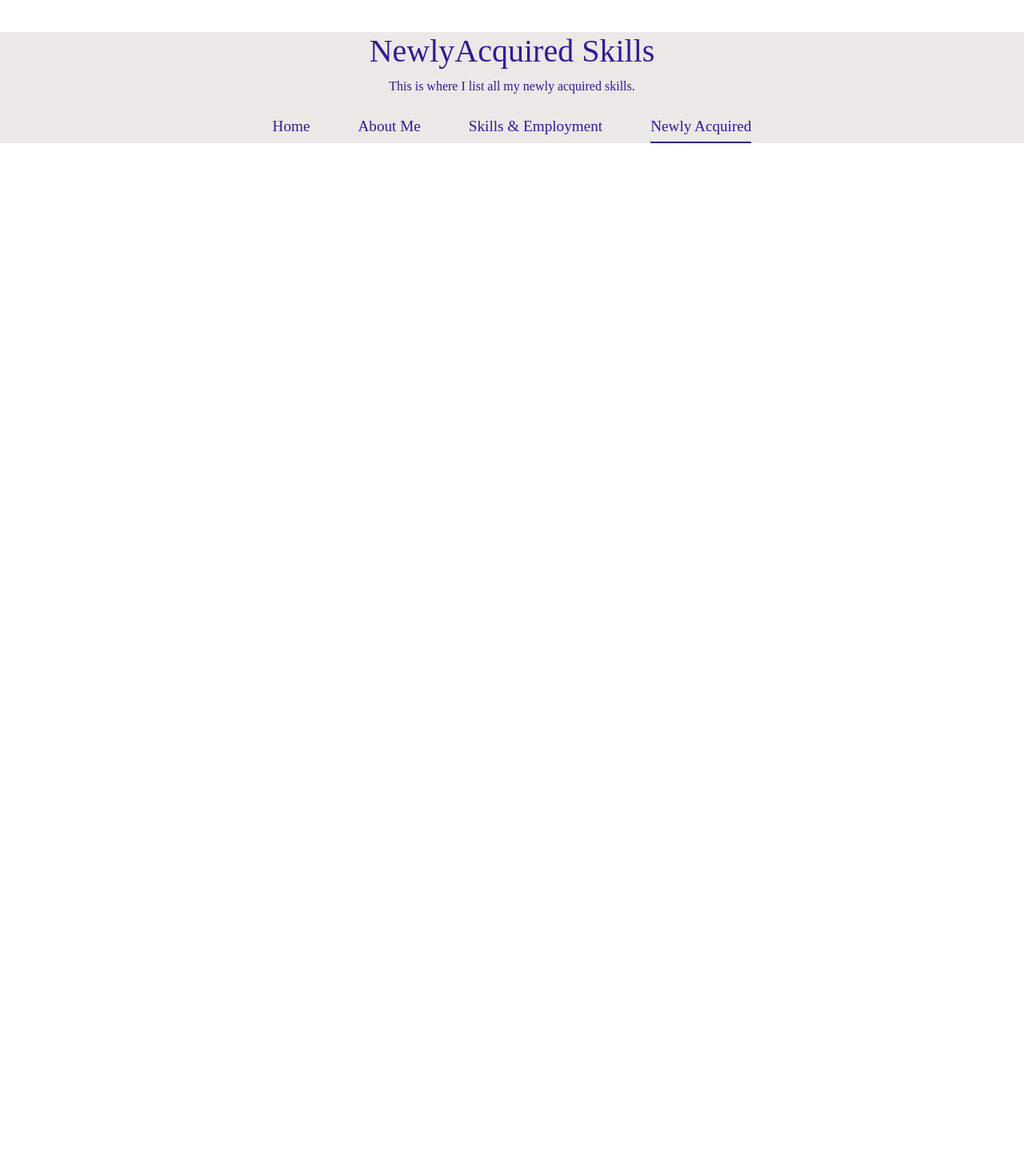
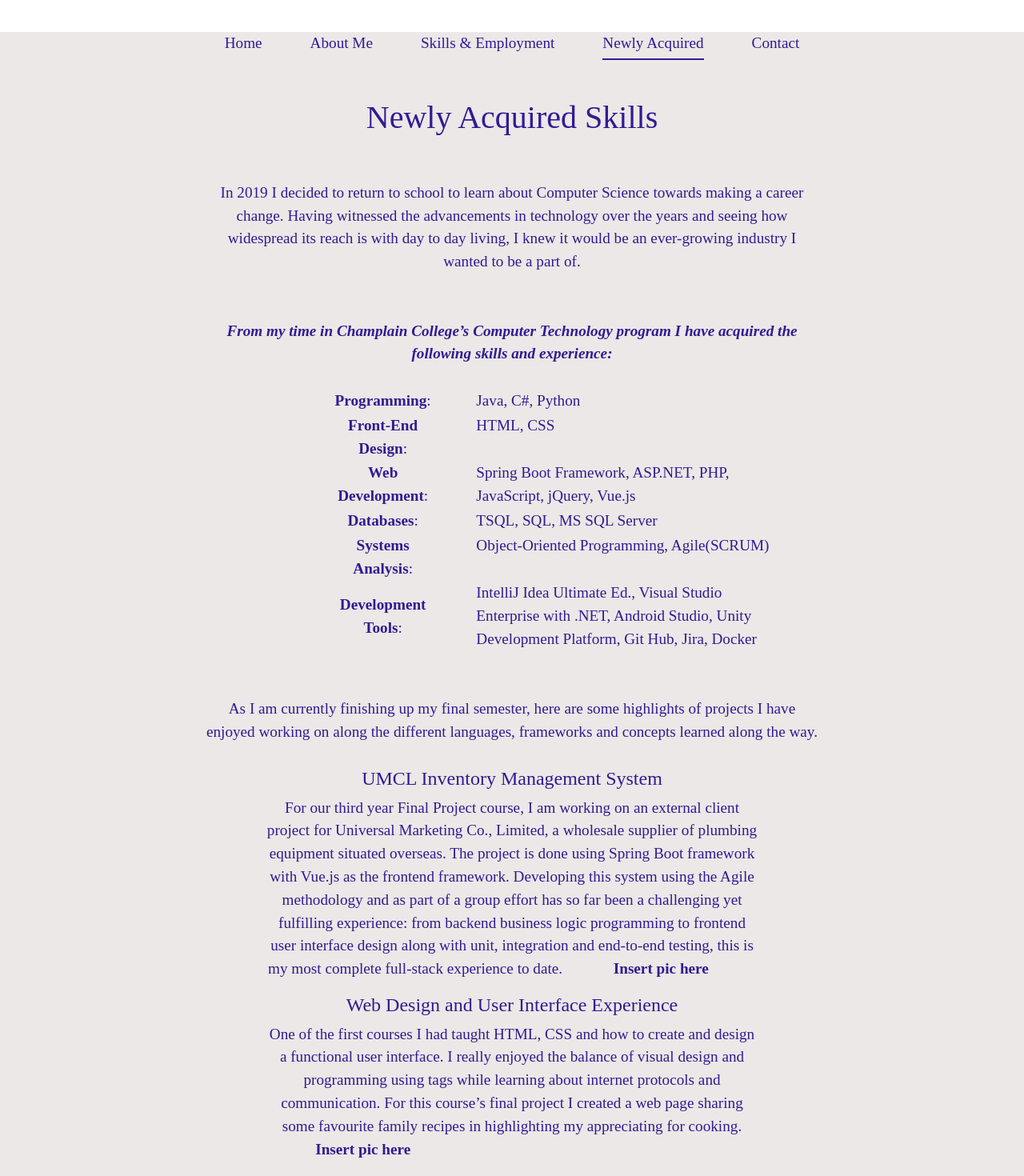
Before and after one commit to StaceyJin/portfolio_project, a Vue app: page /newlyAcquired in a window 1280 px wide. Shown: the part 20-1490 px from the top of the page at 80% size. Before the commit the page ends 800 px from the top, so only its background shows below. Built offline with nearby package versions, Linux system fonts and the light colour scheme.

Commit message:
Added contact page, content for skills and newly acquired page.

```diff
--- a/src/App.vue
+++ b/src/App.vue
@@ -1,7 +1,8 @@
 <template>
+  <navbar></navbar>
+  <br/>
+  <br/>
   <router-view/>
-  <br/>
-  <navbar></navbar>
 </template>
 
 <script>
--- a/src/components/aboutMePage.vue
+++ b/src/components/aboutMePage.vue
@@ -1,8 +1,11 @@
 <template>
     <h1>About Me</h1>
     <div>
-        Info about me...I need a better title for this page.
+        <!-- Info about me...I need a better title for this page. -->
     </div>
+    <br/>
+    <br/>
+
 </template>
 
 <script>
--- /dev/null
+++ b/src/components/contactPage.vue
@@ -0,0 +1,32 @@
+<template>
+    <h1>Contact</h1>
+    <div>
+        <!-- All my contact info. -->
+    </div>
+    <br/>
+    <br/>
+    <div class="text">
+        Additional information regarding professional experience and education, please refer to my <a href="https://www.linkedin.com/in/stacey-jin">LinkedIn</a> profile.
+        <br/>
+        Contact can also be made through my profile.
+    <br/>
+    <br/>
+        For further reference, including links to work and projects, my <u>resume</u> is available for download.
+
+    </div>
+</template>
+
+<script>
+export default{
+name: 'ContactPage'
+}
+</script>
+
+<style scoped>
+.text {
+    text-align: center;
+    margin: 0% 10% 0% 10%;
+    padding: 0% 10% 0% 10%;
+    font-size: larger;
+}
+</style>
--- a/src/components/homePage.vue
+++ b/src/components/homePage.vue
@@ -1,7 +1,7 @@
 <template>
     <h1>Portfolio Home Page</h1>
     <div>
-        introductory content here
+        <!-- introductory content here -->
     </div>
 </template>
 
--- a/src/components/navbar.vue
+++ b/src/components/navbar.vue
@@ -4,6 +4,7 @@
     <router-link :to="{ name: 'AboutMe'}">About Me</router-link>
     <router-link :to="{ name: 'Skills'}">Skills & Employment</router-link>
     <router-link :to="{ name: 'NewlyAcquired'}">Newly Acquired</router-link>
+    <router-link :to="{ name: 'Contact'}">Contact</router-link>
   </nav>
 </template>
 
--- a/src/components/newlyAcquiredPage.vue
+++ b/src/components/newlyAcquiredPage.vue
@@ -1,8 +1,110 @@
 <template>
-    <h1>NewlyAcquired Skills</h1>
+    <h1>Newly Acquired Skills</h1>
     <div>
-        This is where I list all my newly acquired skills.
+        <!-- This is where I list all my newly acquired skills. -->
     </div>
+    <br/>
+    <br/>
+    <div class = "text">
+        In 2019 I decided to return to school to learn about Computer Science towards making a career change. Having witnessed the advancements in technology over the years and seeing how widespread its reach is with day to day living, I knew it would be an ever-growing industry I wanted to be a part of.
+        <br/>
+        <br/>
+        <br/>
+        <b><i>From my time in Champlain College’s Computer Technology program I have acquired the following skills and experience:</i></b>
+        <br/>
+        <br/>
+            <table>
+                <tr>
+                    <td><b>Programming</b>:</td>
+                    <td class="left">Java, C#, Python</td>
+                </tr>
+                <tr>
+                    <td><b>Front-End Design</b>:</td>
+                    <td class="left">HTML, CSS</td>
+                </tr>
+                <tr>
+                    <td><b> Web Development</b>:</td>
+                    <td class="left">Spring Boot Framework, ASP.NET, PHP, JavaScript, jQuery, Vue.js</td>
+                </tr>
+                <tr>
+                    <td><b>Databases</b>:</td>
+                    <td class="left">TSQL, SQL, MS SQL Server</td>
+                </tr>
+                <tr>
+                    <td><b>Systems Analysis</b>:</td>
+                    <td class="left">Object-Oriented Programming, Agile(SCRUM)</td>
+                </tr>
+                <tr>
+                    <td><b>Development Tools</b>:</td>
+                    <td class="left">IntelliJ Idea Ultimate Ed., Visual Studio Enterprise with .NET, Android Studio, Unity Development Platform, Git Hub, Jira, Docker</td>
+                </tr>
+            </table>
+        <br/>
+        <br/>
+        As I am currently finishing up my final semester, here are some highlights of projects I have enjoyed working on along the different languages, frameworks and concepts learned along the way.
+
+    <br/>
+    <br/>
+    <div class = "right">
+        <h4>UMCL Inventory Management System</h4>
+
+For our third year Final Project course, I am working on an external client project for Universal Marketing Co., Limited, a wholesale supplier of plumbing equipment situated overseas. The project is done using Spring Boot framework with Vue.js as the frontend framework. Developing this system using the Agile methodology and as part of a group effort has so far been a challenging yet fulfilling experience: from backend business logic programming to frontend user interface design along with unit, integration and end-to-end testing, this is my most complete full-stack experience to date.
+
+        <p class="right">
+            <!-- <img src = "/assets/website_screencap.JPG"> -->
+            <b>Insert pic here</b>
+        </p>
+    </div>
+    <br/>
+    <br/>
+    <br/>
+    <br/>
+    <br/>
+    <br/>
+    <div class = "left">
+     <h4>Web Design and User Interface Experience</h4>
+One of the first courses I had taught HTML, CSS and how to create and design a functional user interface. I really enjoyed the balance of visual design and programming using tags while learning about internet protocols and communication. For this course’s final project I created a web page sharing some favourite family recipes in highlighting my appreciating for cooking.
+
+        <br/>
+        <p class="left">
+            <!-- <img src = "/assets/website_screencap.JPG"> -->
+            <b>Insert pic here</b>
+        </p>
+    </div>
+    <br/>
+    <br/>
+    <br/>
+    <br/>
+    <br/>
+    <br/>
+    <div class = "right">
+        <h4>Mobile Application Development</h4>
+There were a few courses dealing with application development with Android Studio and Xamarin. I appreciated being able to develop and demonstrate an application in a short amount of time and learning how to program a variety of functionalities and create components that we interact with every day on our mobile devices.
+
+        <br/>
+        <p class="right">
+            <!-- <img src = "/assets/website_screencap.JPG"> -->
+            <b>Insert pic here</b>
+        </p>
+    </div>
+    <br/>
+    <br/>
+    <br/>
+    <br/>
+    <br/>
+    <br/>
+    <div class = "left">
+        <h4>Game Development</h4>
+
+        Written in C# using the Unity Development platform, Cupcake Escape was a final project for my second year Game Development course. This course was particularly enjoyable for me, having previous experience in video and film production, a lot of the programming concepts were easier to comprehend which made programming camera movement, lighting, object physics and other game functionality quite fun. To date, Cupcake Escape is one of the most fulfilling projects I have completed as the result practically matched the conceptual iteration and it is a fully functional game I programmed on my own.
+
+        <br/>
+        <p class="left">
+            <!-- <img src = "/assets/website_screencap.JPG"> -->
+            <b>Insert pic here</b>
+        </p>
+    </div>
+</div>
 </template>
 
 <script>
@@ -12,5 +114,36 @@ name: 'NewlyAcquiredPage'
 </script>
 
 <style scoped>
+.text {
+    text-align: center;
+    margin: 0% 10% 0% 10%;
+    padding: 0% 10% 0% 10%;
+    font-size: larger;
+}
+
+.right {
+    float:right;
+    /* max-height: 100px;
+    max-width: 100px; */
+    margin-right: 10%;
+    padding-left:10%;
+}
+.right.img {
+    float:right;
+    padding-left: 10%;
+}
+
+.left {
+    float:left;
+    margin-right: 10%;
+    padding-left:10%;
+}
+table {
+    align-content: center;
+    margin-left: 20%;
+}
+td.left {
+    text-align: left;
+}
 
 </style>
--- a/src/components/skillsPage.vue
+++ b/src/components/skillsPage.vue
@@ -1,7 +1,51 @@
 <template>
     <h1>Skills and Employment</h1>
     <div>
-        This is where I list skills and achievements from prior work experience.
+        <!-- This is where I list skills and achievements from prior work experience. -->
+    </div>
+    <br/>
+    <br/>
+    <div class="text">
+        After completing a Bachelor of Arts with a Specialization in Communication Studies at Concordia, I have performed several roles and positions in Telecommunications and Administration over more than a decade. Listed below are some experiences and skills I have acquired.
+        <br/>
+        <br/>
+        <br/>
+        <h4>Administrative:</h4>
+        <br/>
+        <p>
+            I carried out administrative roles with previous employers such as <u>MPO Educational Travel</u>, <u>Clinique Sommeil et Sante</u>, and most recently <u>Champlain College St-Lambert</u> (currently on educational LOA).</p>
+
+            <ul>
+                <li>Producing and updating documents regarding office procedures.</li>
+                <li>Entering and modifying client reservation and accommodations. </li>
+                <li>Compiling and producing technical documentation for accreditation applications.</li>
+                <li>Obtaining sponsorship for company’s promotional material.</li>
+                <li>Maintaining client files and documents.</li>
+            </ul>
+        <br/>
+        <br/>
+        <h4>Management:</h4>
+        <br/>
+        <p>
+            I worked in management roles at <u>Nordia</u> and <u>Protocol, Media Express</u>. These experiences were especially formative when it comes to workplace interaction and communication skills.
+        </p>
+        <ul>
+            <li>Supervised and reported on team of  customer service representatives.</li>
+            <li>Monitored and coached customer service performance.</li>
+            <li>Communicate progress and performance summaries to business partners, verbally and written.</li>
+            <li>Organized employee schedule and hours for payroll.</li>
+            <li>Handled queries and calls directed to supervisor.</li>
+        </ul>
+        <br/>
+        <br/>
+        <p>Please refer to the <a href="http://localhost:8080/newlyAcquired">Newly Acquired</a> page for my most recent experiences as I transition into a change in career.</p>
+        <br/>
+        <br/>
+        <h4>Volunteer Experience</h4>
+        <ul>
+            <li>ESL teacher for immigrants and refugees: </li> <p>for an internship to obtain TESOL certification, I co-taught an adult education group with a fellow classmate/teacher at <u>Tyndale St-Georges Community Centre</u> in Montreal.</p>
+            <li>Proof-reader and editor of documents for publication: </li><p>while in California for vocational studies, I proof-read transcripts for <u>Living Stream Ministry</u> publications.</p>
+        </ul>
     </div>
 </template>
 
@@ -12,5 +56,46 @@ name: 'SkillsPage'
 </script>
 
 <style scoped>
+.text {
+    text-align: center;
+    margin: 0% 10% 0% 10%;
+    padding: 0% 10% 0% 10%;
+    font-size: larger;
+}
+img{
+    float:right;
+}
+.right {
+    float:right;
+    /* max-height: 100px;
+    max-width: 100px; */
+    margin-right: 10%;
+    padding-left:10%;
+}
+.right.img {
+    float:right;
+    padding-left: 10%;
+}
+
+.left {
+    float:left;
+    margin-right: 10%;
+    padding-left:10%;
+}
+table {
+    align-content: center;
+    margin-left: 20%;
+}
+td.left {
+    text-align: left;
+}
+ul {
+    text-align: left;
+    padding-left: 15%;
+}
+li {
+    font-style: italic;
+    font-weight: bold;
+}
 
 </style>
--- a/src/router/index.js
+++ b/src/router/index.js
@@ -3,6 +3,7 @@ import homePage from "@/components/homePage"
 import aboutMePage from "@/components/aboutMePage"
 import skillsPage from "@/components/skillsPage"
 import newlyAcquiredPage from "@/components/newlyAcquiredPage"
+import contactPage from "@/components/contactPage"
 
 const routes = [
     {
@@ -24,6 +25,11 @@ const routes = [
         path: "/newlyAcquired",
         name: "NewlyAcquired",
         component: newlyAcquiredPage
+    },
+    {
+        path: "/contact",
+        name: "Contact",
+        component: contactPage
     }
 ];
 
```
Also changed, not shown: src/assets/website_screencap.JPG (added).
